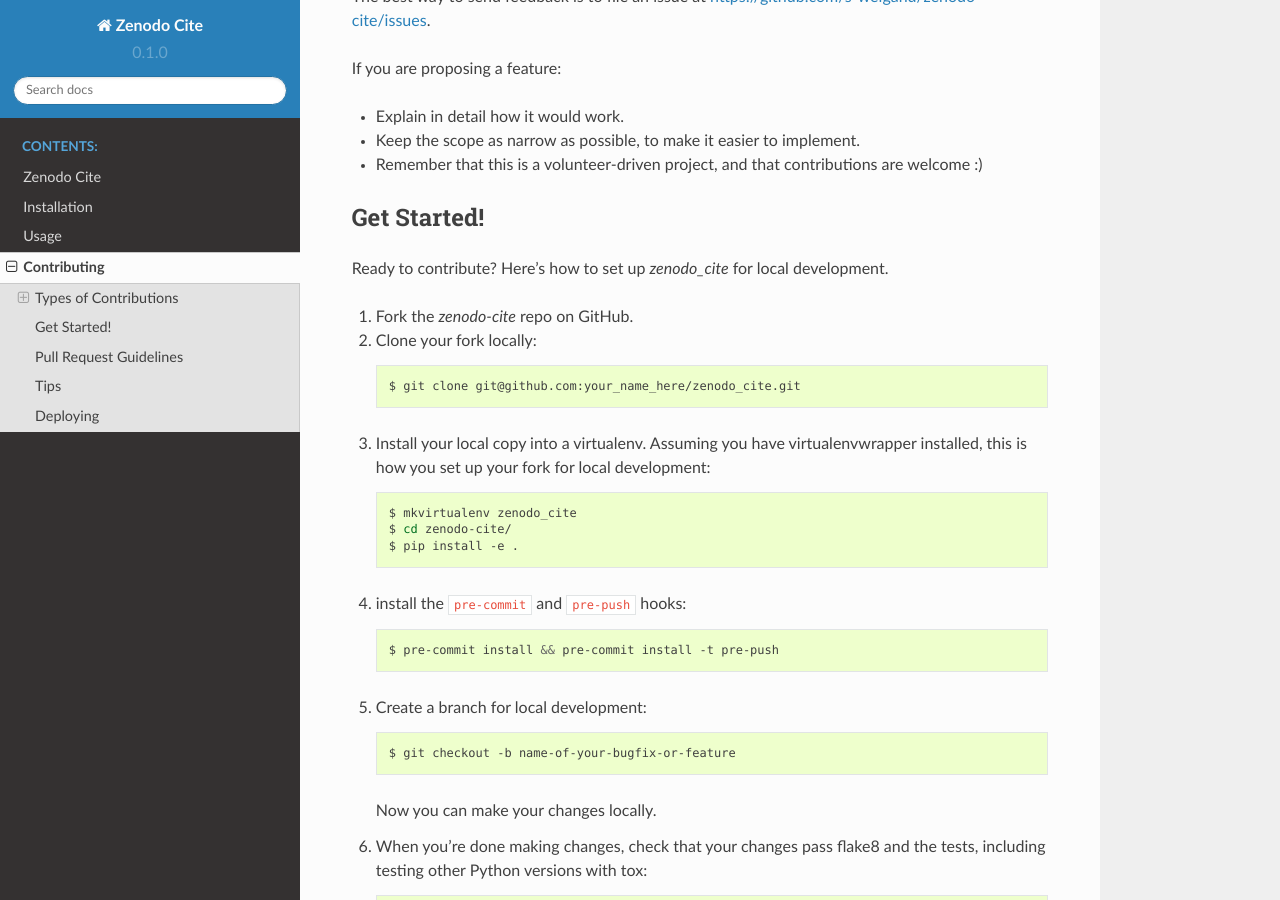
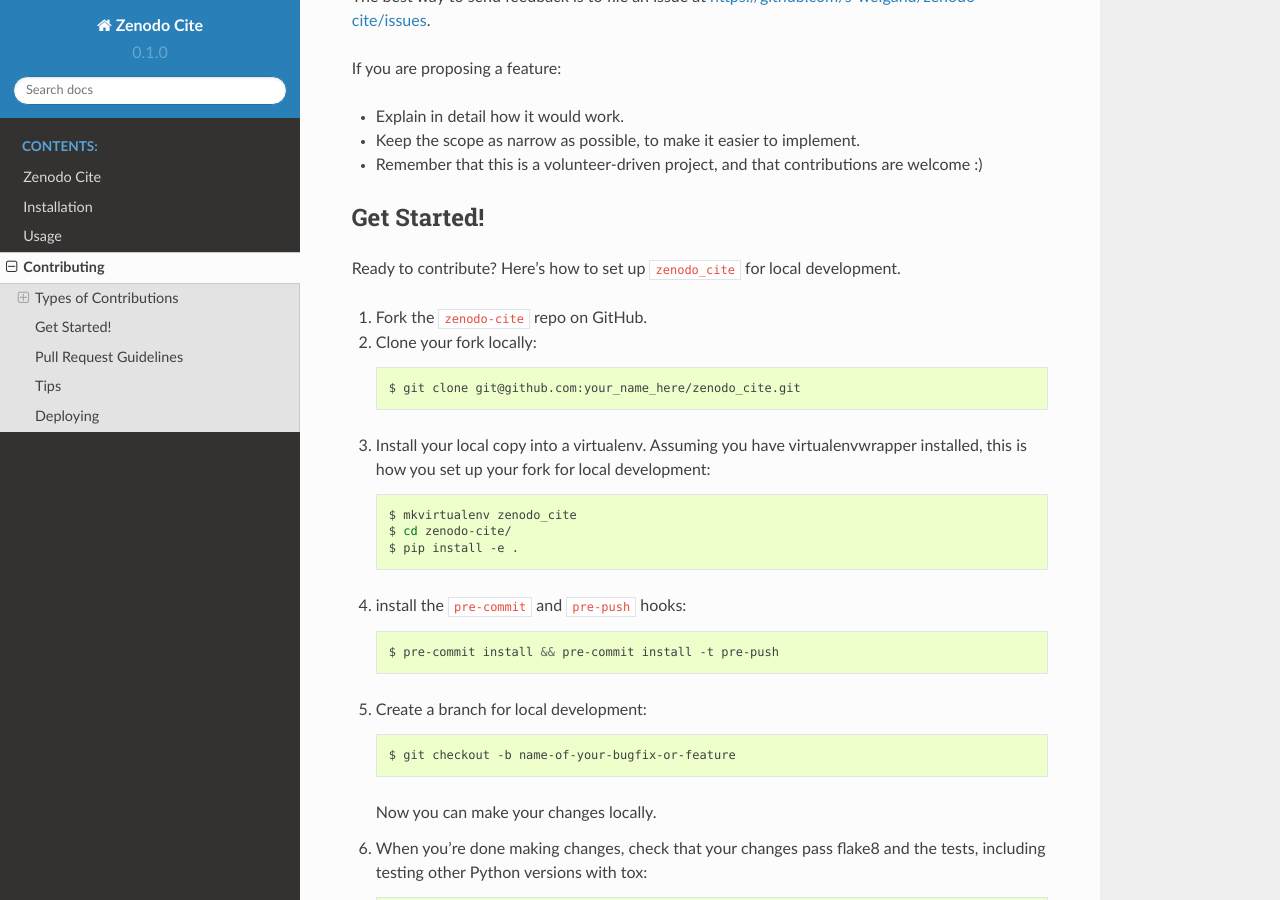
Before and after one commit to s-weigand/zenodo-cite, a Sphinx documentation site: the page built from docs/contributing.rst, in a window 1280 px wide and 900 px high, scrolled down 1009 px. Built offline with Sphinx 7.4.7 and the Read the Docs theme 2.0.0, drawn with Linux system fonts in a browser that asks for light colours; pages that are not in the unit, such as notebooks, are missing from menus.

```diff
--- a/CONTRIBUTING.rst
+++ b/CONTRIBUTING.rst
@@ -57,9 +57,9 @@ If you are proposing a feature:
 Get Started!
 ------------
 
-Ready to contribute? Here's how to set up `zenodo_cite` for local development.
+Ready to contribute? Here's how to set up ``zenodo_cite`` for local development.
 
-1. Fork the `zenodo-cite` repo on GitHub.
+1. Fork the ``zenodo-cite`` repo on GitHub.
 2. Clone your fork locally::
 
     $ git clone git@github.com:your_name_here/zenodo_cite.git
--- a/docs/conf.py
+++ b/docs/conf.py
@@ -16,13 +16,8 @@
 # directory, add these directories to sys.path here. If the directory is
 # relative to the documentation root, use os.path.abspath to make it
 # absolute, like shown here.
-#
-import os
-import sys
 
-sys.path.insert(0, os.path.abspath(".."))
-
-import zenodo_cite  # noqa: E402
+import zenodo_cite
 
 # -- General configuration ---------------------------------------------
 
```
Also changed, not shown: README.md (+2 -1 lines), .pre-commit-config.yaml, .rstcheck.cfg (added).
